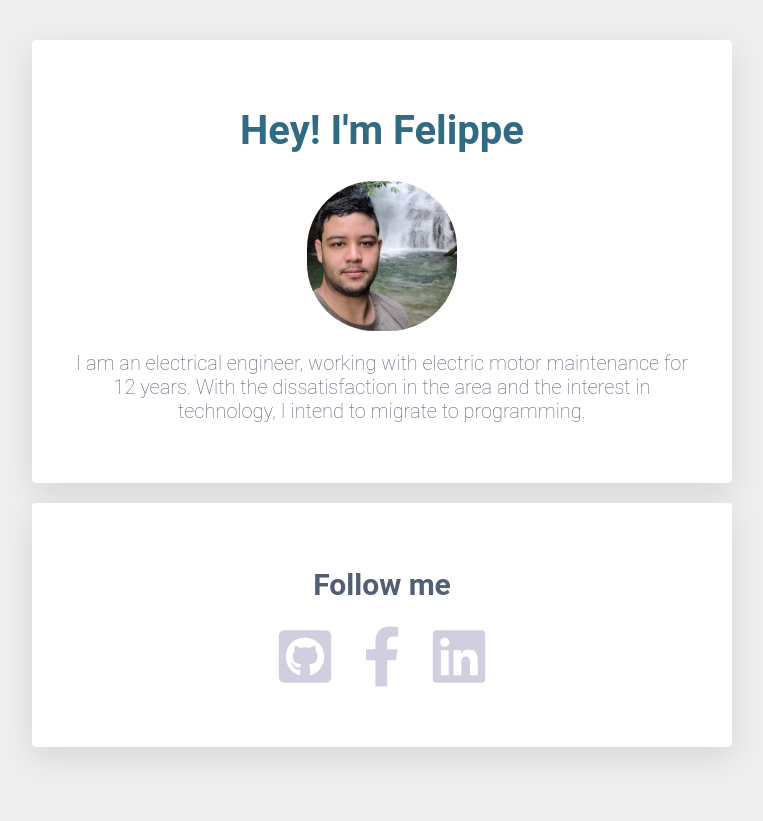
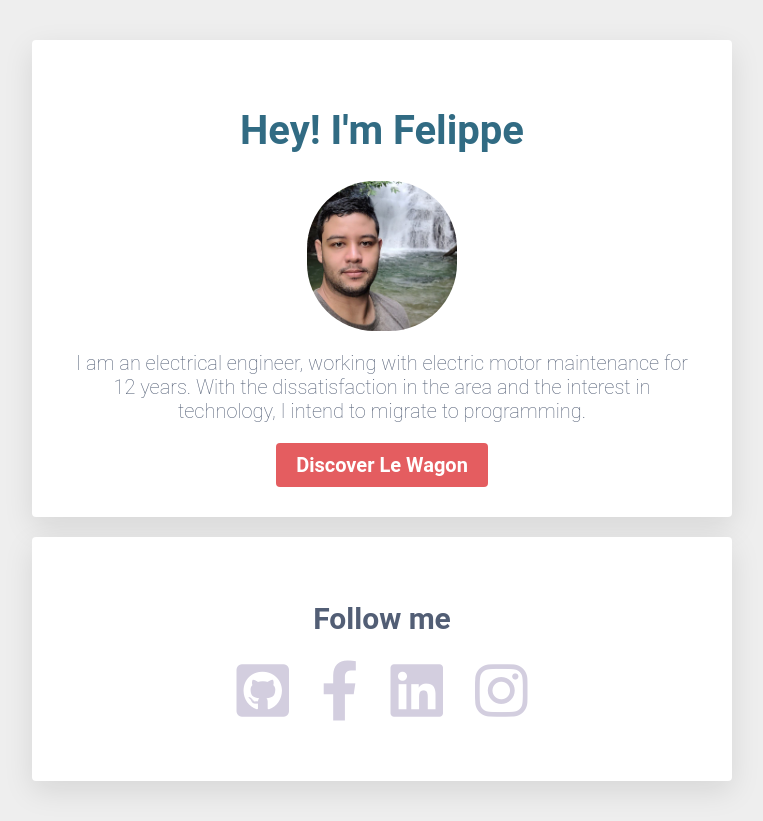
Before and after one commit to felippeoka/profile, a plain HTML site: page index.html in a window 1280 px wide. Shown: the whole page, without its empty margins (258-1021 px from the left). Before the commit the page ends 800 px from the top, so only its background shows below. Drawn offline with Linux system fonts and the light colour scheme.

Commit message:
my profile page

```diff
--- a/index.html
+++ b/index.html
@@ -15,6 +15,7 @@
         <p>
           I am an electrical engineer, working with electric motor maintenance for 12 years. With the dissatisfaction in the area and the interest in technology, I intend to migrate to programming.
         </p>
+        <a href="https://www.lewagon.com/pt-BR" class="btn-red" id="margin-btn" target="_blank">Discover Le Wagon</a>
       </div>
       <div class="card-white">
         <h2>Follow me</h2>
@@ -34,6 +35,11 @@
               <i class="fa-brands fa-linkedin fa-3x"></i>
             </a>
           </li>
+          <li>
+            <a href="https://www.instagram.com/felippeoka/" target="_blank">
+              <i class="fa-brands fa-instagram fa-3x"></i>
+            </a>
+          </li>
         </ul>
       </div>
     </div>
--- a/style.css
+++ b/style.css
@@ -4,6 +4,11 @@ a {
   color: #D3CEDF;
   font-weight: 600;
   font-size: 20px;
+}
+
+p {
+  font-family: 'Roboto', sans-serif;
+  margin-bottom: 30px;
 }
 
 a:hover {
@@ -57,6 +62,18 @@ h1 {
   border-radius: 45%;
 }
 
+.btn-red {
+  background-color: #e45d60;
+  color: white;
+  padding: 10px 20px;
+  border-radius: 4px;
+  cursor: pointer
+}
+
+#margin-btn {
+  margin-top: 100px;
+}
+
 @media (max-width: 960px) {
   /* For a screen < 960px, this CSS will be read */
   .container {
```
